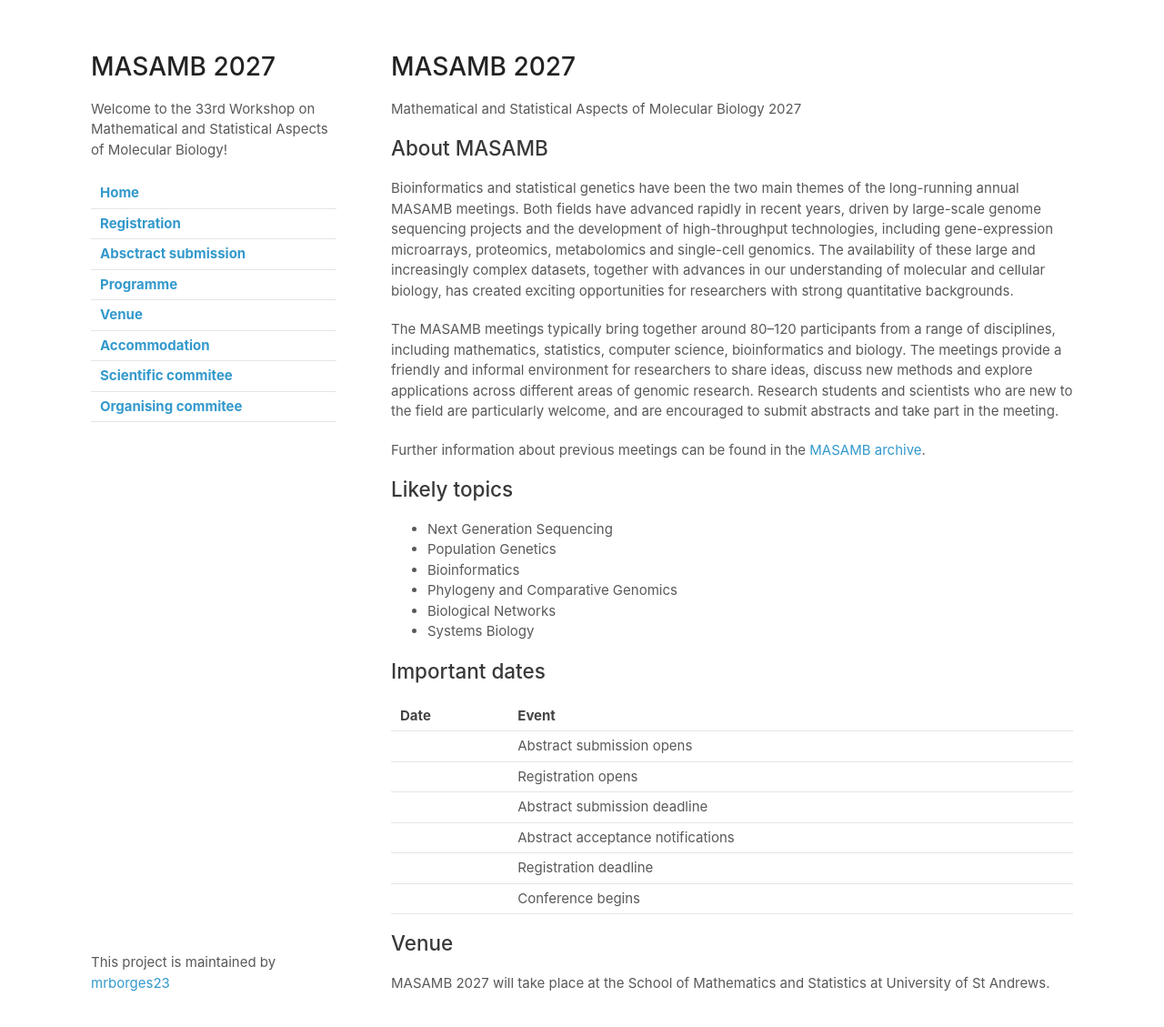
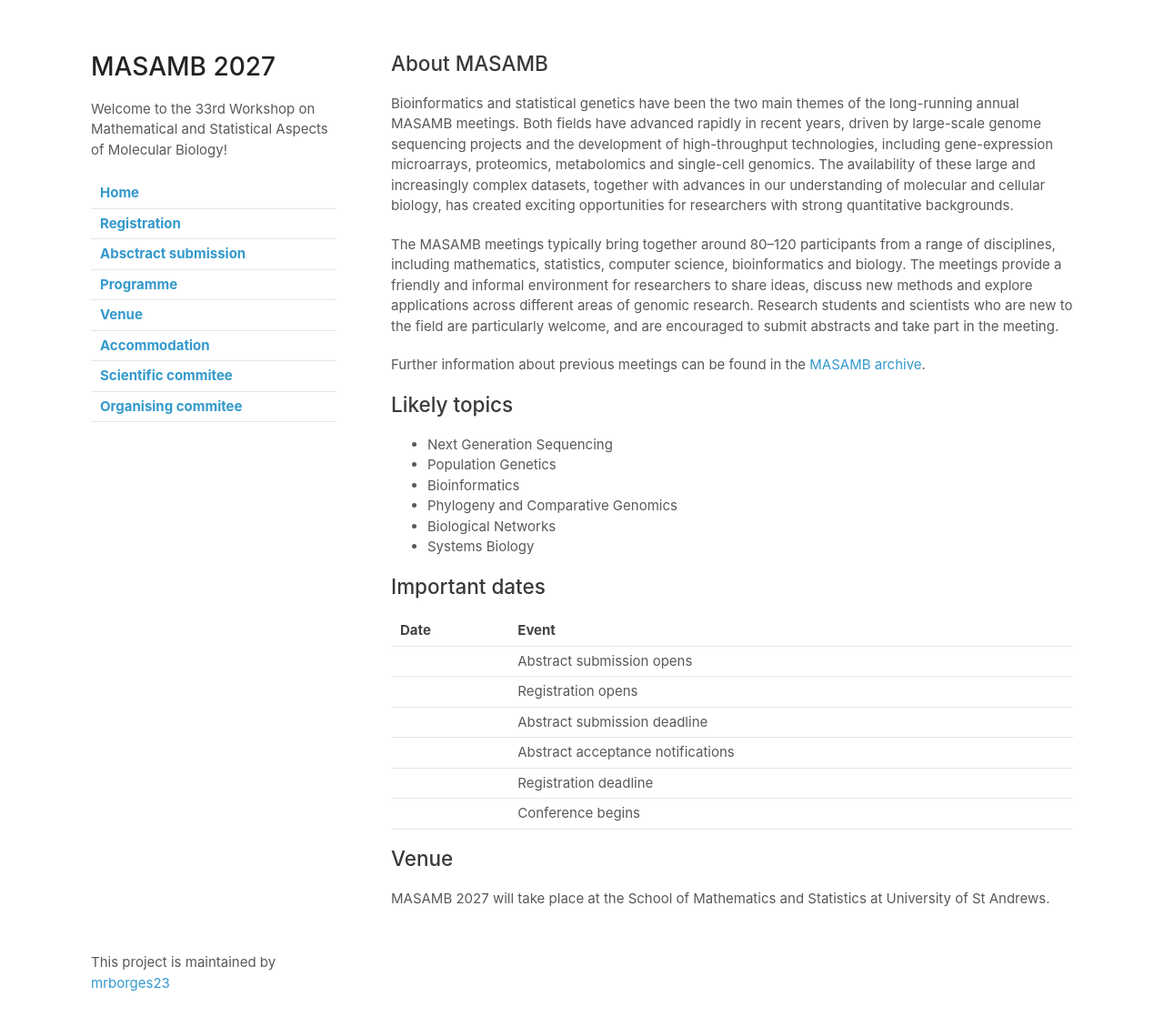
Before and after one commit to mrborges23/masamb2027, a Jekyll site: the page built from index.md, in a window 1280 px wide and 1162 px high. Shown: the top 1129 px of the window at 91% size. Built offline with Jekyll 4.4.1, drawn with Linux system fonts in a browser that asks for light colours; our own code applies the rules of GitHub Pages for plain Markdown files.

Commit message:
Delete MASAMB 2027 title and description
Removed the title and description for MASAMB 2027.

```diff
--- a/index.md
+++ b/index.md
@@ -1,10 +1,6 @@
 ---
 layout: default
 ---
-
-# MASAMB 2027
-
-Mathematical and Statistical Aspects of Molecular Biology 2027
 
 ## About MASAMB
 
```
